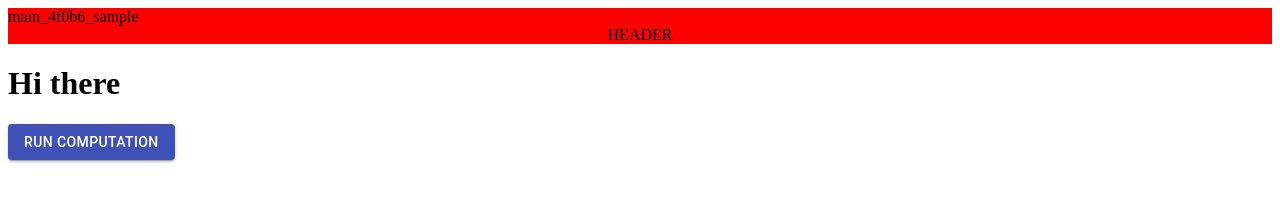
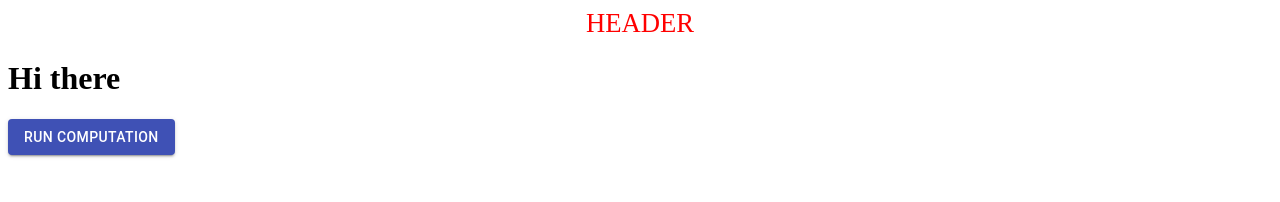
Before and after one commit to music-brain88/web_app, a React app: page / in a window 1280 px wide. Built offline with nearby package versions, Linux system fonts and the light colour scheme.

Commit message:
use css-in-js

```diff
--- a/package.json
+++ b/package.json
@@ -36,6 +36,7 @@
     "babel-preset-env": "^1.7.0",
     "babel-preset-react": "^6.24.1",
     "css-loader": "^3.5.3",
+    "emotion": "^10.0.27",
     "eslint": "^6.8.0",
     "eslint-loader": "^4.0.2",
     "eslint-plugin-react": "^7.19.0",
--- a/src/assets/main.css
+++ b/src/assets/main.css
@@ -1,3 +1,4 @@
+/* style.css */
 .sample {
   background: red;
 }
--- a/src/components/header.js
+++ b/src/components/header.js
@@ -1,22 +1,24 @@
 import React, {Component} from "react";
+import { css } from 'emotion';
 import { Grid } from '@material-ui/core';
 
-import styles from '../assets/main.css';
+const myStyle = css({
+  color: 'red',
+  fontSize: '20pt'
+});
 
 export default class HeaderComponent extends Component {
     render() {
       return (
-        <div className={styles.sample}>
-        {styles.sample}
         <Grid
         container
         direction="row"
         justify="center"
         alignItems="center"
+        className={myStyle}
         >
         HEADER
         </Grid>
-        </div>
       )
     }
 }
```
Also changed, not shown: src/index.js (line endings or trailing spaces), 1 other file.
